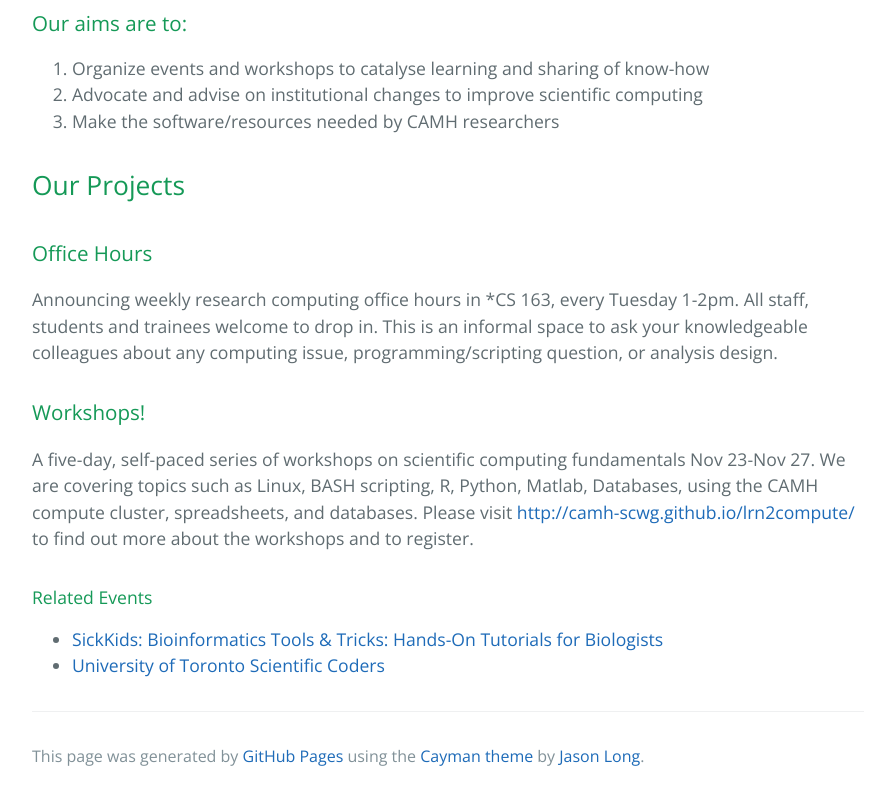
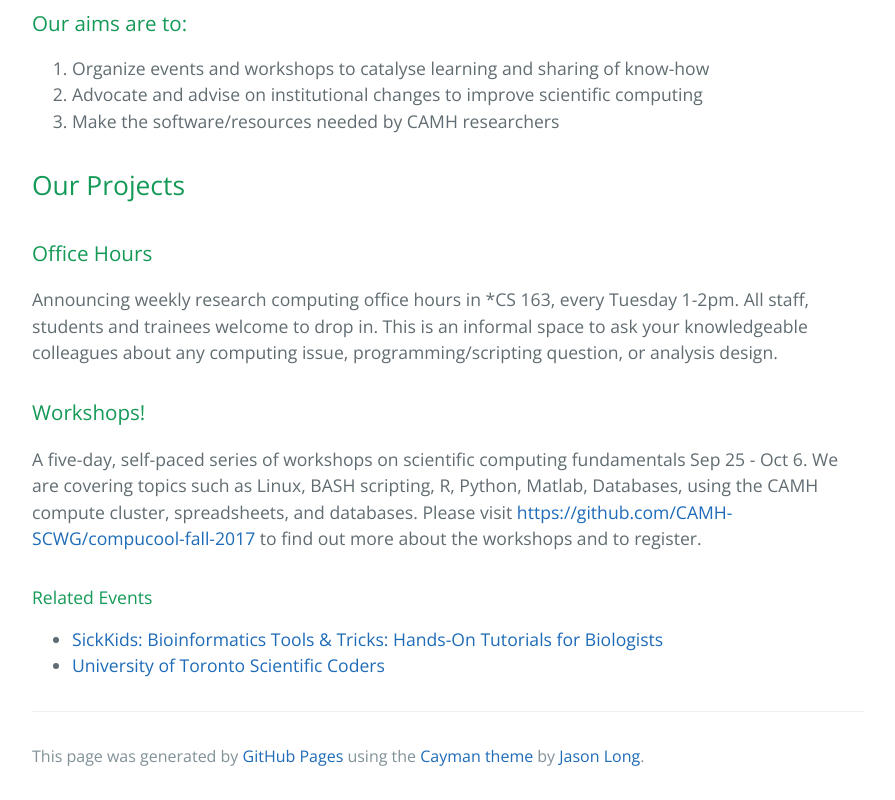
Before and after one commit to CAMH-SCWG/camh-scwg.github.io, a plain HTML site: page index.html in a window 1280 px wide. Shown: the part 710-1510 px from the top of the page, without its empty margins (192-1087 px from the left). Drawn offline with nearby package versions, Linux system fonts and the light colour scheme.

Commit message:
fixing website link

```diff
--- a/index.html
+++ b/index.html
@@ -43,7 +43,7 @@
 <h3>
 <a id="workshops" class="anchor" href="#workshops" aria-hidden="true"><span aria-hidden="true" class="octicon octicon-link"></span></a>Workshops!</h3>
 
-<p>A five-day, self-paced series of workshops on scientific computing fundamentals Nov 23-Nov 27. We are covering topics such as Linux, BASH scripting, R, Python, Matlab, Databases, using the CAMH compute cluster, spreadsheets, and databases. Please visit <a href="http://camh-scwg.github.io/lrn2compute/">http://camh-scwg.github.io/lrn2compute/</a> to find out more about the workshops and to register.</p>
+<p>A five-day, self-paced series of workshops on scientific computing fundamentals Sep 25 - Oct 6. We are covering topics such as Linux, BASH scripting, R, Python, Matlab, Databases, using the CAMH compute cluster, spreadsheets, and databases. Please visit <a href="https://github.com/CAMH-SCWG/compucool-fall-2017">https://github.com/CAMH-SCWG/compucool-fall-2017</a> to find out more about the workshops and to register.</p>
 
 <h4>
 <a id="related-events" class="anchor" href="#related-events" aria-hidden="true"><span aria-hidden="true" class="octicon octicon-link"></span></a>Related Events</h4>
```
